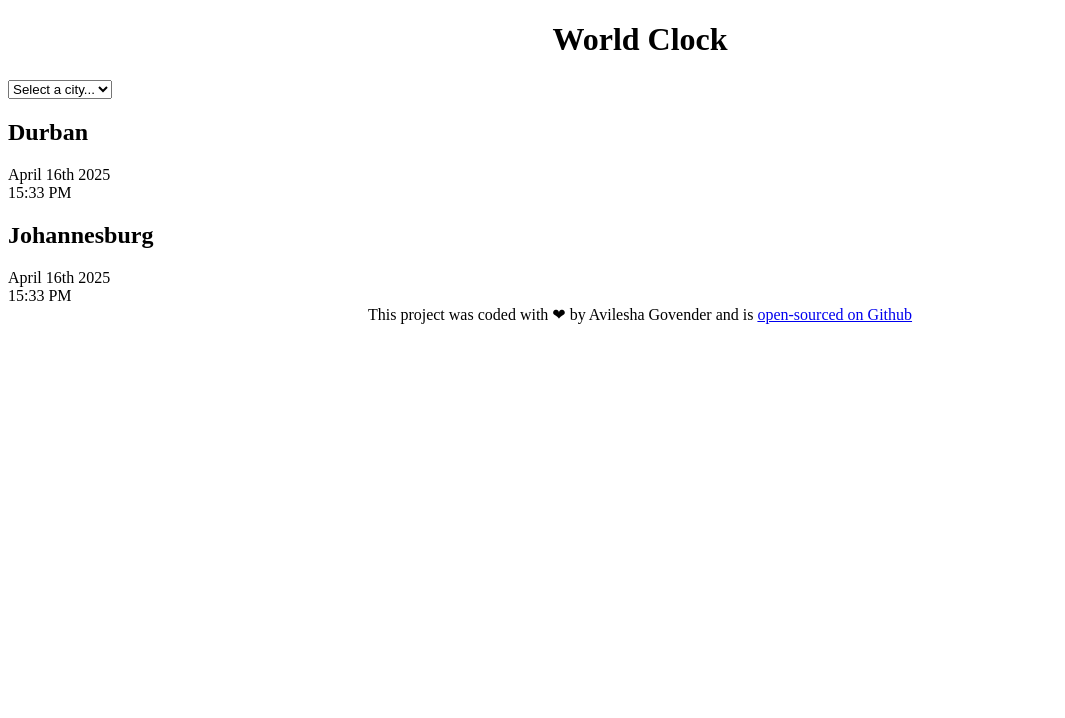
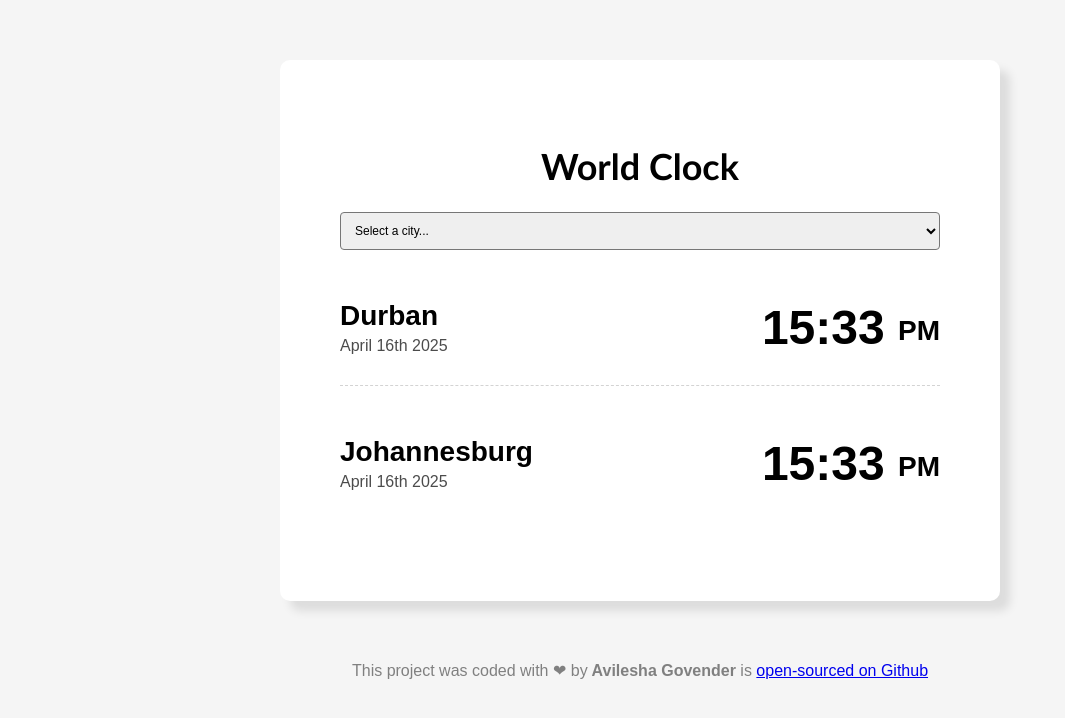
Before and after one commit to avilesha/world-clock, a plain HTML site: page index.html in a window 1280 px wide. Shown: the whole page, without its empty margins (0-1065 px from the left). Drawn offline with Linux system fonts and the light colour scheme.

Commit message:
Styled the project with css

```diff
--- a/css/style.css
+++ b/css/style.css
@@ -1,7 +1,70 @@
+body{
+    background-color: whitesmoke;
+    font-family: sans-serif;
+}
+
 h1{
     text-align: center;
+    font-family: 'Trebuchet MS', 'Lucida Sans Unicode', 'Lucida Grande', 'Lucida Sans', Arial, sans-serif;
+    font-size: 36px;
 }
+
+h2{
+    margin: 0 0 5px;
+    font-size: 28px;
+}
+
+select{
+    display: block;
+    width: 100%;
+    padding: 10px;
+    border-radius: 4px;
+    font-size: 12px;
+}
+
+.container{
+    max-width: 600px;
+    margin: 60px auto;
+    background-color: white ;
+    padding: 60px;
+    box-shadow: 10px 10px 10px rgba(0, 0, 0, 0.1);
+    border-radius: 10px;
+}
+
+.city{
+   display: flex;
+   margin: 20px 0;
+   justify-content: space-between;
+   padding: 30px 0;
+   border-bottom: 1px dashed lightgrey;
+}
+
+.city:last-child{
+    border: none;
+}
+
+
+.date{
+    opacity: 0.7;
+}
+
+.time{
+    font-size: 48px;
+    font-weight: bold;
+}
+
+.time small{
+    font-size:28px;
+    vertical-align: middle;
+    line-height: 36px;
+}
+
+
+
+
 
 footer{
     text-align: center;
+    font-size: 16px;
+    color: gray;
 }
--- a/index.html
+++ b/index.html
@@ -19,18 +19,24 @@
  </select>
 
  <div class="city">
+    <div>
 <h2>Durban</h2>
 <div class="date">April 16th 2025</div>
-<div class="time">15:33 PM</div>
+    </div>
+<div class="time">15:33
+    <small>PM</small></div>
  </div>
-<div class="city">
+ <div class="city">
+    <div>
 <h2>Johannesburg</h2>
 <div class="date">April 16th 2025</div>
-<div class="time">15:33 PM</div>
+    </div>
+<div class="time">15:33
+    <small>PM</small></div>
  </div>
  </div>
  <footer>
-    This project was coded with ❤ by Avilesha Govender and is <a href="https://github.com/avilesha/world-clock">open-sourced on Github</a>
+    This project was coded with ❤ by<strong> Avilesha Govender </strong> is <a href="https://github.com/avilesha/world-clock">open-sourced on Github</a>
  </footer>
  <script src="javascript/index.js"></script>
 </body>
```
